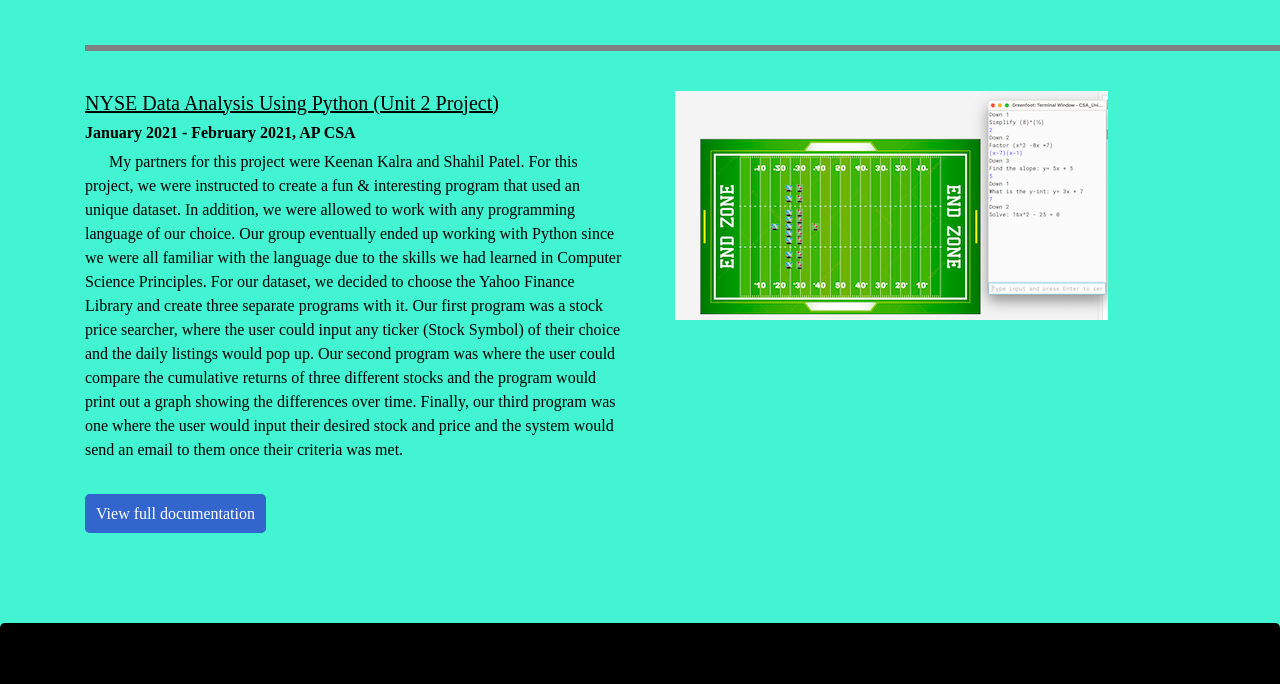
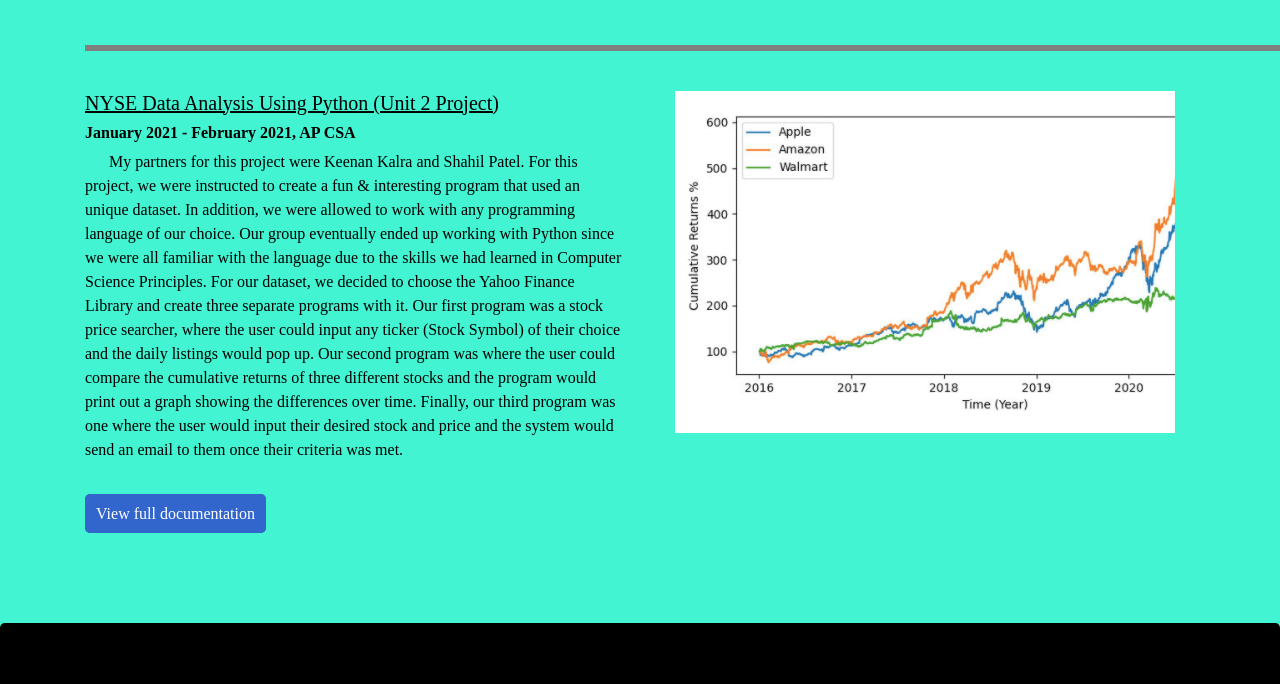
Before and after one commit to Epicoder/portfolio, a plain HTML site: page projects.html in a window 1280 px wide. Shown: the part 2288-2972 px from the top of the page. Drawn offline with Linux system fonts and the light colour scheme.

Commit message:
Update projects.html

```diff
--- a/projects.html
+++ b/projects.html
@@ -202,7 +202,7 @@
 
     <div class="col scratch-col">
     <center><iframe allowtransparency="true" width="500" height="500"
-    src="Images/football.png" frameborder="0" allowfullscreen></iframe></center>
+    src="Images/stock.png" frameborder="0" allowfullscreen></iframe></center>
     </div>
 
     </div>
```
